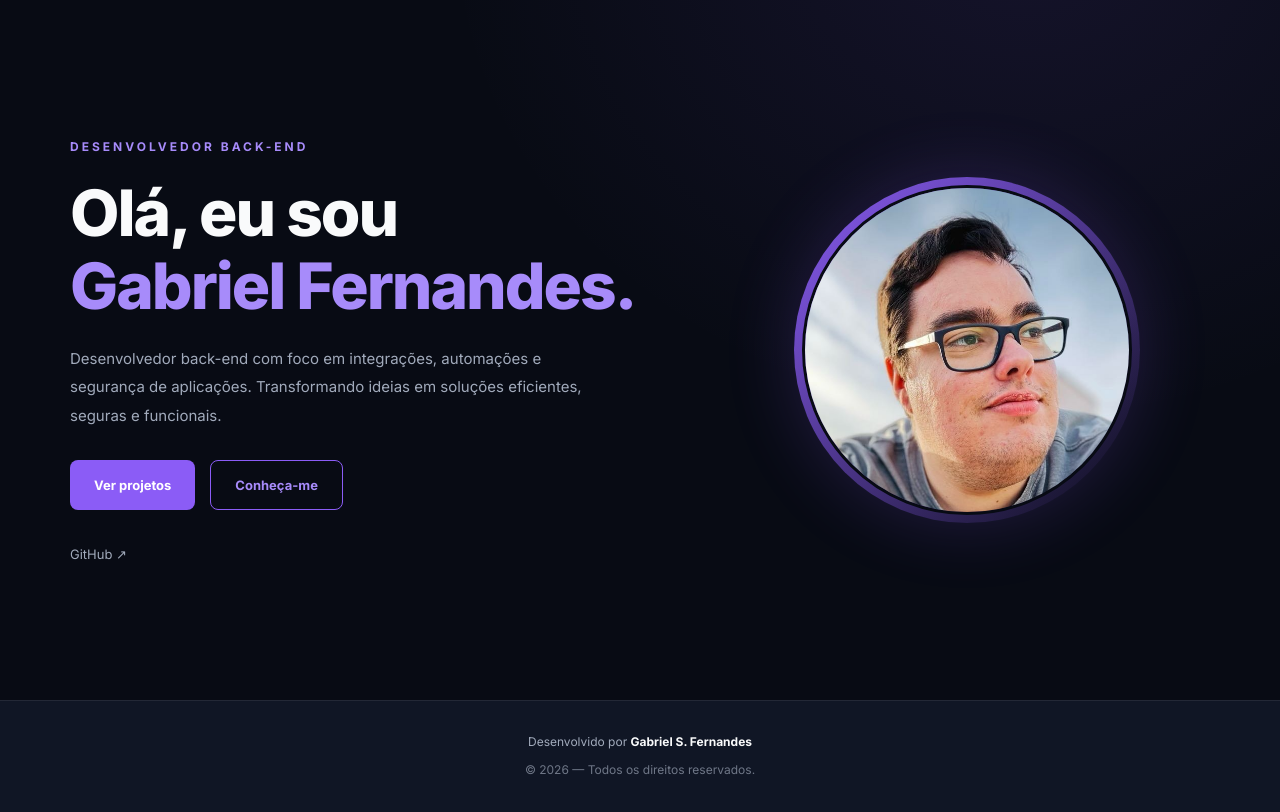
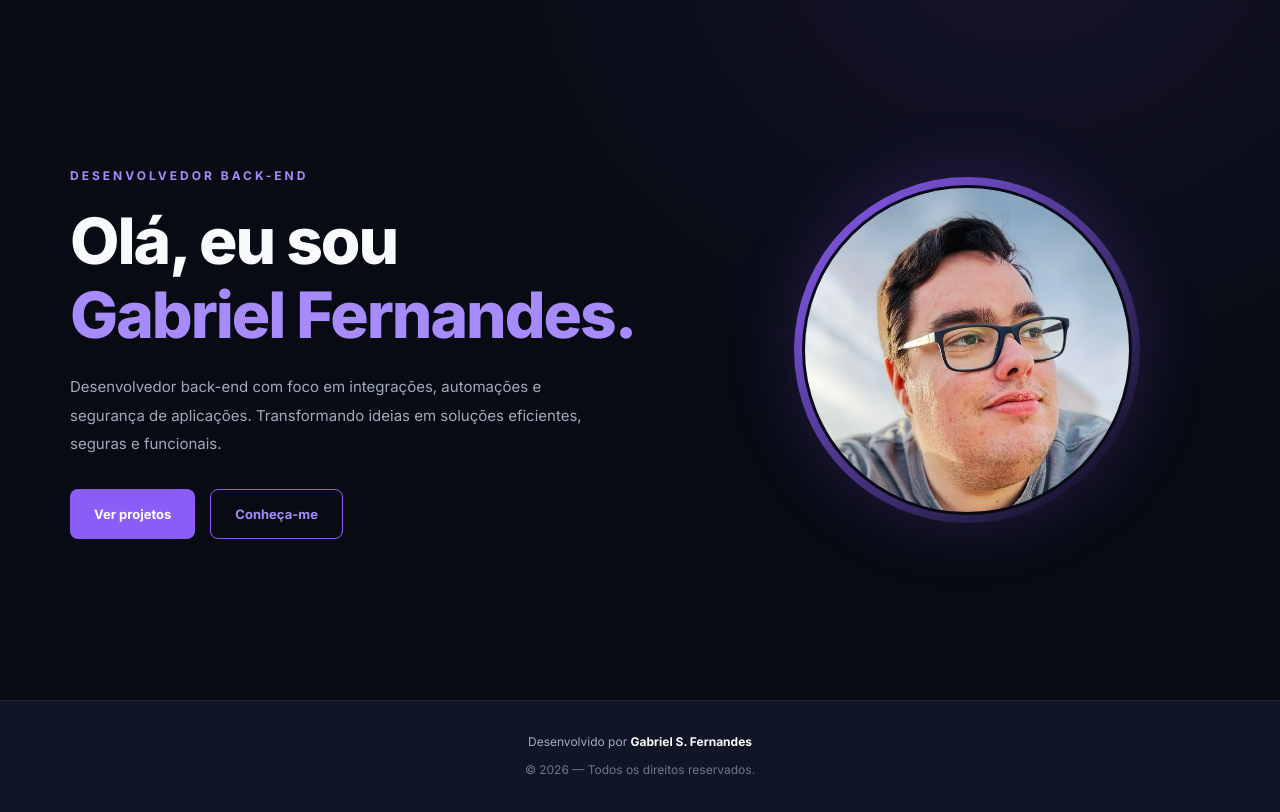
Before and after one commit to gabrielsfernandesbra/folio, a Flask app: page / in a window 1280 px wide. Shown: the part 78-890 px from the top of the page. Run offline with Flask 3, Linux system fonts and the light colour scheme.

Commit message:
Update index.html

```diff
--- a/templates/index.html
+++ b/templates/index.html
@@ -24,13 +24,8 @@
                 Conheça-me
             </a>
         </div>
-        <div class="home-social">
-            <a href="https://github.com/gabrielsfernandesbra/"
-               target="_blank"
-               rel="noopener noreferrer">
-                GitHub ↗
-            </a>
-        </div>
+<!--    <div class="home-social"> -->
+<!--    </div> -->
     </div>
     <div class="home-image">
         <div class="image-glow">
```
